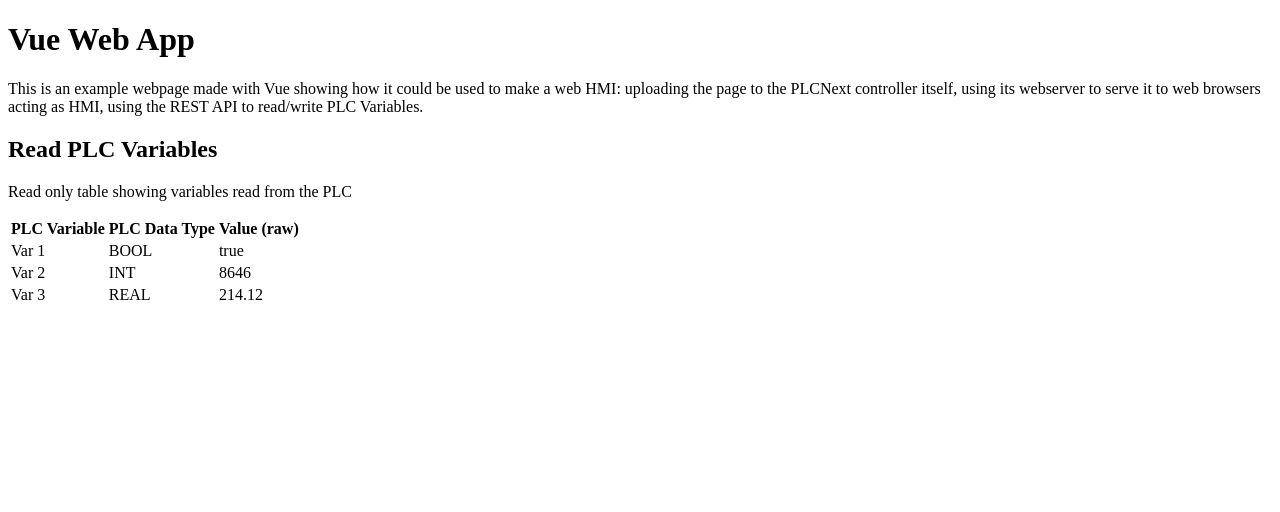
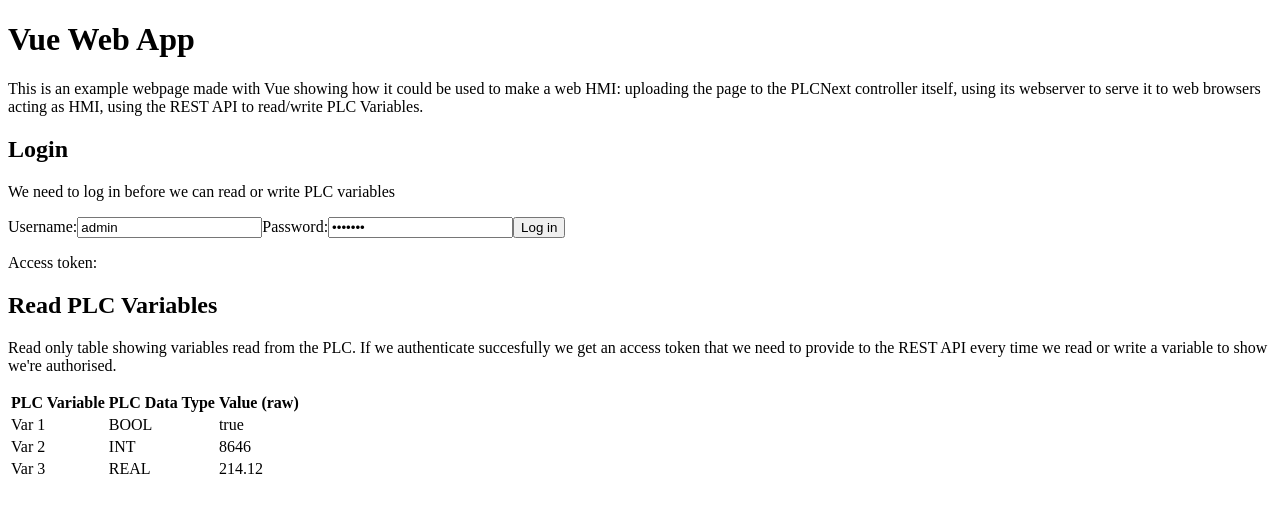
Before and after one commit to ramlopez/custwebhmidemo-vue, a Vue app: page / in a window 1280 px wide. Shown: the top 512 px of the page. Built offline with nearby package versions, Linux system fonts and the light colour scheme.

Commit message:
Log in form, API authentication steps

```diff
--- a/src/App.vue
+++ b/src/App.vue
@@ -18,6 +18,12 @@ export default {
   data() {
     return {
 
+      // PLC Authentication data. Login hardcoded to default simulation values
+      username: "admin",
+      password: "plcnext",
+      authToken: "",
+      accessToken: "",
+
       // Array to hold all of the data we should render on the read table
       readVariables: [
         { varName: "Var 1", dataType: "BOOL", value: true },
@@ -26,6 +32,69 @@ export default {
       ]
     }
   },
+
+  // Methods are functions for this component
+  methods: {
+
+    // Step 1 in Authentication: Request auth token. A token we use in step 2
+    // when making a login attempt
+    async reqAuthToken() {
+      // Perform POST request to REST API with fetch (async promise)
+      return fetch("/_pxc_api/v1.8/auth/auth-token", {
+        method: "POST",
+        body: JSON.stringify({ "scope": "variables" })
+      })
+        // Turn response body to JSON (also an async promise)
+        .then((rsp) => { return rsp.json() })
+        // Take auth token value and store it in component data
+        .then((data) => {
+          this.authToken = data.code;
+          return this.data;
+        })
+        // Catch errors, log to console
+        .catch((err) => {
+          this.authToken = "";
+          console.error("Error requesting auth token");
+          console.error(err);
+        })
+    },
+
+    // Step 2 in Authentication: Attempt login, request access token. If
+    // successful we get an access token we'll need to send with requests that
+    // require auth (read/write variables)
+    async reqAccessToken() {
+      // Perform POST request to REST API with fetch (async promise)
+      return fetch("/_pxc_api/v1.8/auth/access-token", {
+        method: "POST",
+        body: JSON.stringify({
+          code: this.authToken,
+          grant_type: "authorization_code",
+          username: this.username,
+          password: this.password
+        })
+      })
+        // Turn response body to JSON (also an async promise)
+        .then((rsp) => { return rsp.json() })
+        // Take access token value and store it in component data
+        .then((data) => {
+          this.accessToken = data.access_token;
+          return this.data;
+        })
+        // Catch errors, log to console
+        .catch((err) => {
+          this.accessToken = "";
+          console.error("Error requesting access token");
+          console.error(err);
+        })
+    },
+
+    // Perform both authentication steps in order
+    async authenticate() {
+      return this.reqAuthToken()
+        .then((rsp) => { this.reqAccessToken() })
+    }
+
+  }
 
 }
 
@@ -41,9 +110,31 @@ Vue functions to make it reactive and interact with variables from script -->
     using its webserver to serve it to web browsers acting as HMI, using the
     REST API to read/write PLC Variables.
   </p>
+
+  <div>
+    <h2>Login</h2>
+    <p>We need to log in before we can read or write PLC variables</p>
+    <div>
+      <!-- v-model makes a two-way binding between these input elements and
+          component variables. It combines v-bind + v-on essentially -->
+      <label for="username">Username:</label>
+      <input v-model="username" type="text" name="username" id="username">
+      <label for="password">Password:</label>
+      <input v-model="password" type="password" name="password" id="password">
+      <button v-on:click="authenticate()">Log in</button>
+      <p>Access token:
+      <pre>{{ accessToken }}</pre>
+      </p>
+    </div>
+  </div>
+
   <div>
     <h2>Read PLC Variables</h2>
-    <p>Read only table showing variables read from the PLC</p>
+    <p>
+      Read only table showing variables read from the PLC. If we authenticate
+      succesfully we get an access token that we need to provide to the REST API
+      every time we read or write a variable to show we're authorised.
+    </p>
     <table>
       <thead>
         <tr>
@@ -56,12 +147,9 @@ Vue functions to make it reactive and interact with variables from script -->
         <!-- Components are instantiated like a custom HTML element -->
         <!-- v-for is like a foreach loop to render several of a component -->
         <!-- v-bind binds an HTML attribute (or component prop) to a variable
-          from this one -->
-        <ReadTableRow v-for="v in readVariables"
-          v-bind:var-name="v.varName"
-          v-bind:data-type="v.dataType"
-          v-bind:raw-value="v.value"
-        />
+            from this one -->
+        <ReadTableRow v-for="v in readVariables" v-bind:var-name="v.varName" v-bind:data-type="v.dataType"
+          v-bind:raw-value="v.value" />
       </tbody>
     </table>
   </div>
```
